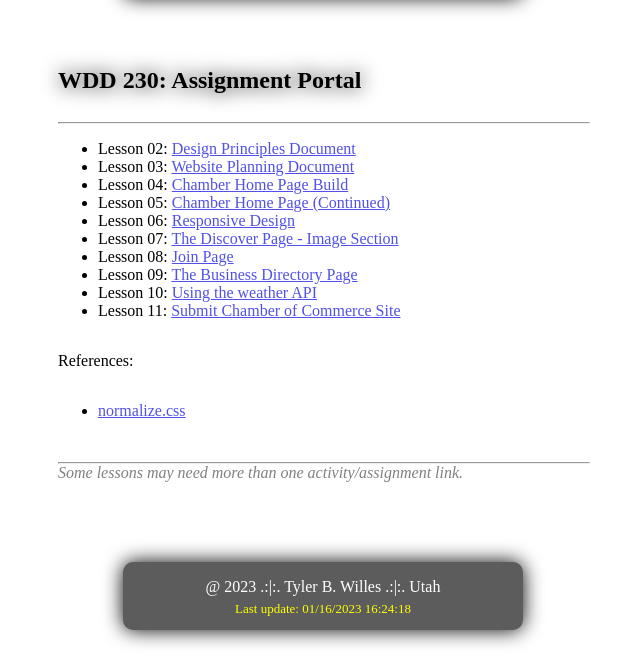
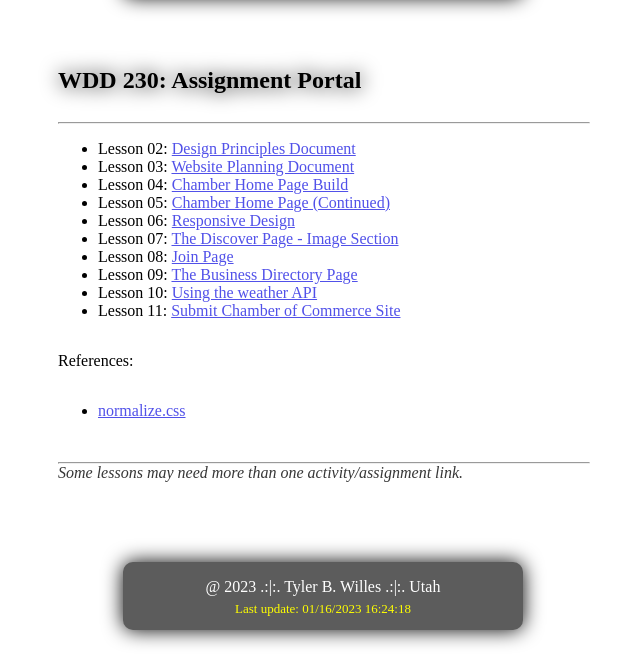
Before and after one commit to tywill3s/wdd230, a plain HTML site: page index.html in a window 1280 px wide. Shown: the part 227-897 px from the top of the page, without its empty margins (317-957 px from the left). Drawn offline with Linux system fonts and the light colour scheme; a web font is replaced by a local one.

Commit message:
Fixed Contrast Error

```diff
--- a/styles/styles.css
+++ b/styles/styles.css
@@ -131,7 +131,7 @@ hr {
   }
 
   #notice {
-    color: grey;
+    color: rgb(55, 55, 55);
     font-style: italic;
     margin-top: 0px;
     margin-bottom: 30px;
```
